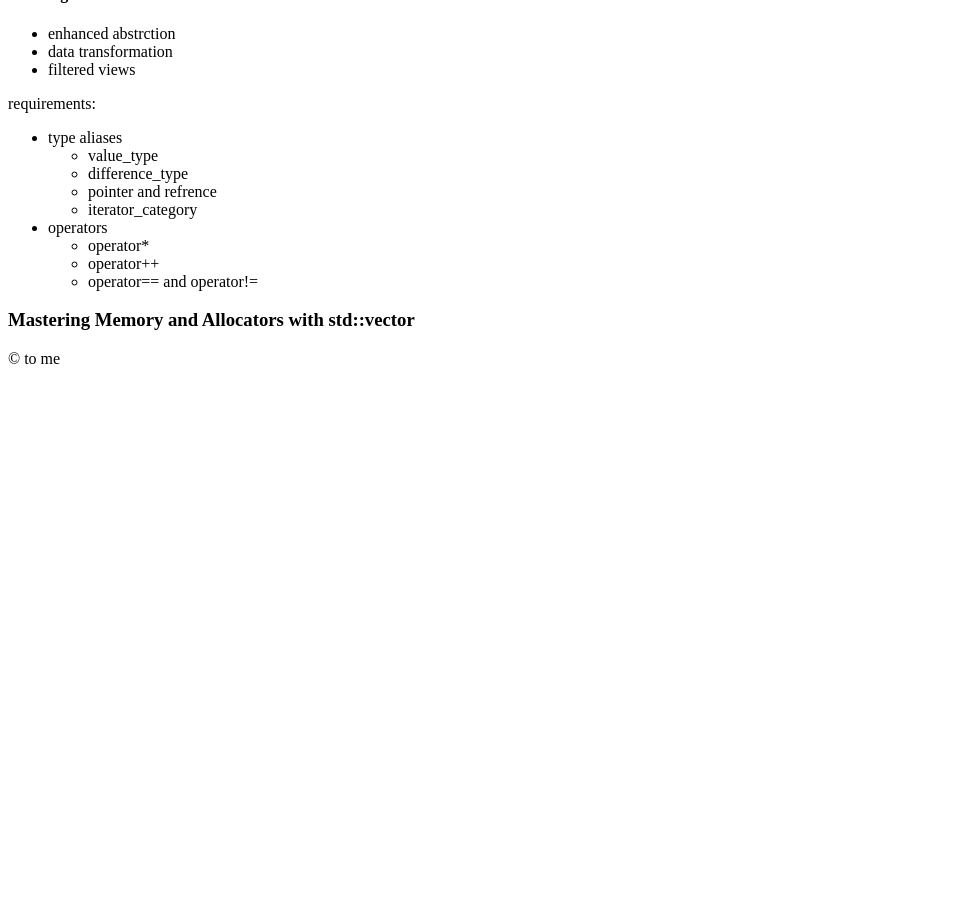
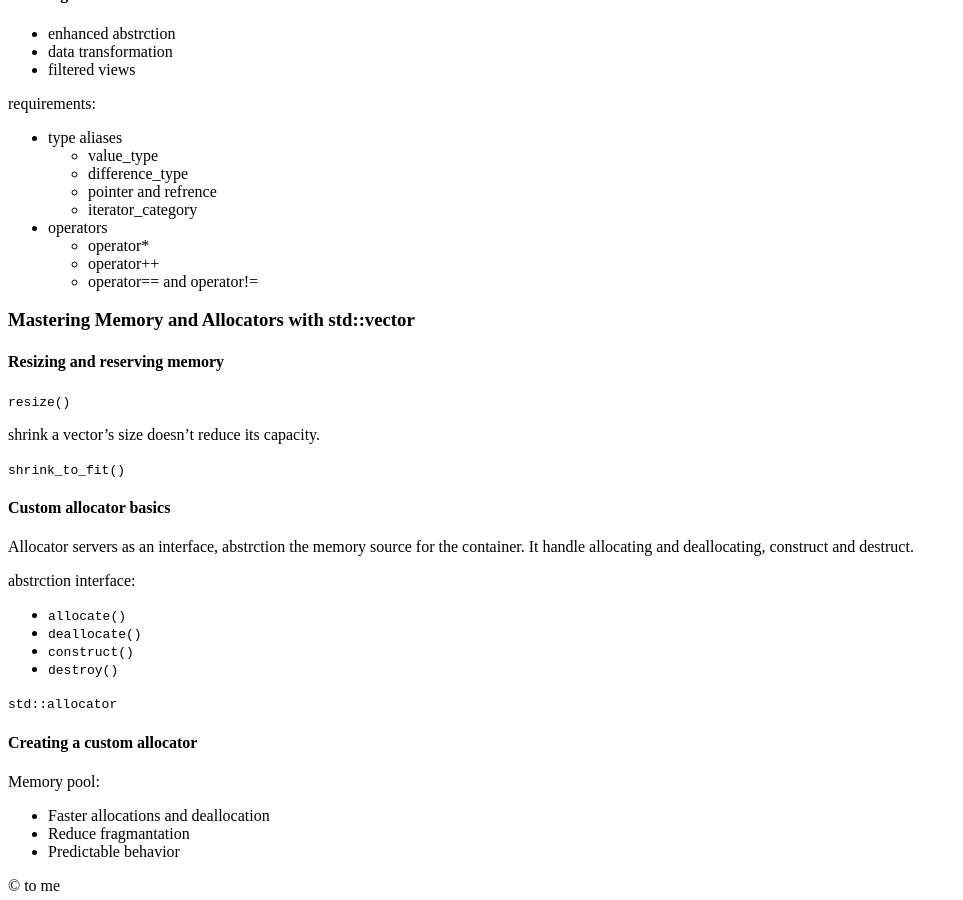
Before and after one commit to WSQS/blog, a Jekyll site: the page built from _code/cpp/data_structures_and_algorithms_with_the_cpp_stl.md, in a window 1280 px wide and 900 px high, scrolled down 1885 px. Shown: the whole window, without its empty margins (0-963 px from the left). Built offline with Jekyll 4.4.1, drawn with Linux system fonts in a browser that asks for light colours; before the commit the page ends 2261 px from its top, so only the background shows below that.

Commit message:
add note of cpp

```diff
--- a/_code/cpp/data_structures_and_algorithms_with_the_cpp_stl.md
+++ b/_code/cpp/data_structures_and_algorithms_with_the_cpp_stl.md
@@ -119,3 +119,32 @@ requirements:
   - operator== and operator!=
 
 ### Mastering Memory and Allocators with std::vector
+
+#### Resizing and reserving memory
+
+`resize()`
+
+shrink a vector's size doesn't reduce its capacity.
+
+`shrink_to_fit()`
+
+#### Custom allocator basics
+
+Allocator servers as an interface, abstrction the memory source for the container. It handle allocating and deallocating, construct and destruct.
+
+abstrction interface:
+
+- `allocate()`
+- `deallocate()`
+- `construct()`
+- `destroy()`
+
+`std::allocator`
+
+#### Creating a custom allocator
+
+Memory pool:
+
+- Faster allocations and deallocation
+- Reduce fragmantation
+- Predictable behavior
```
